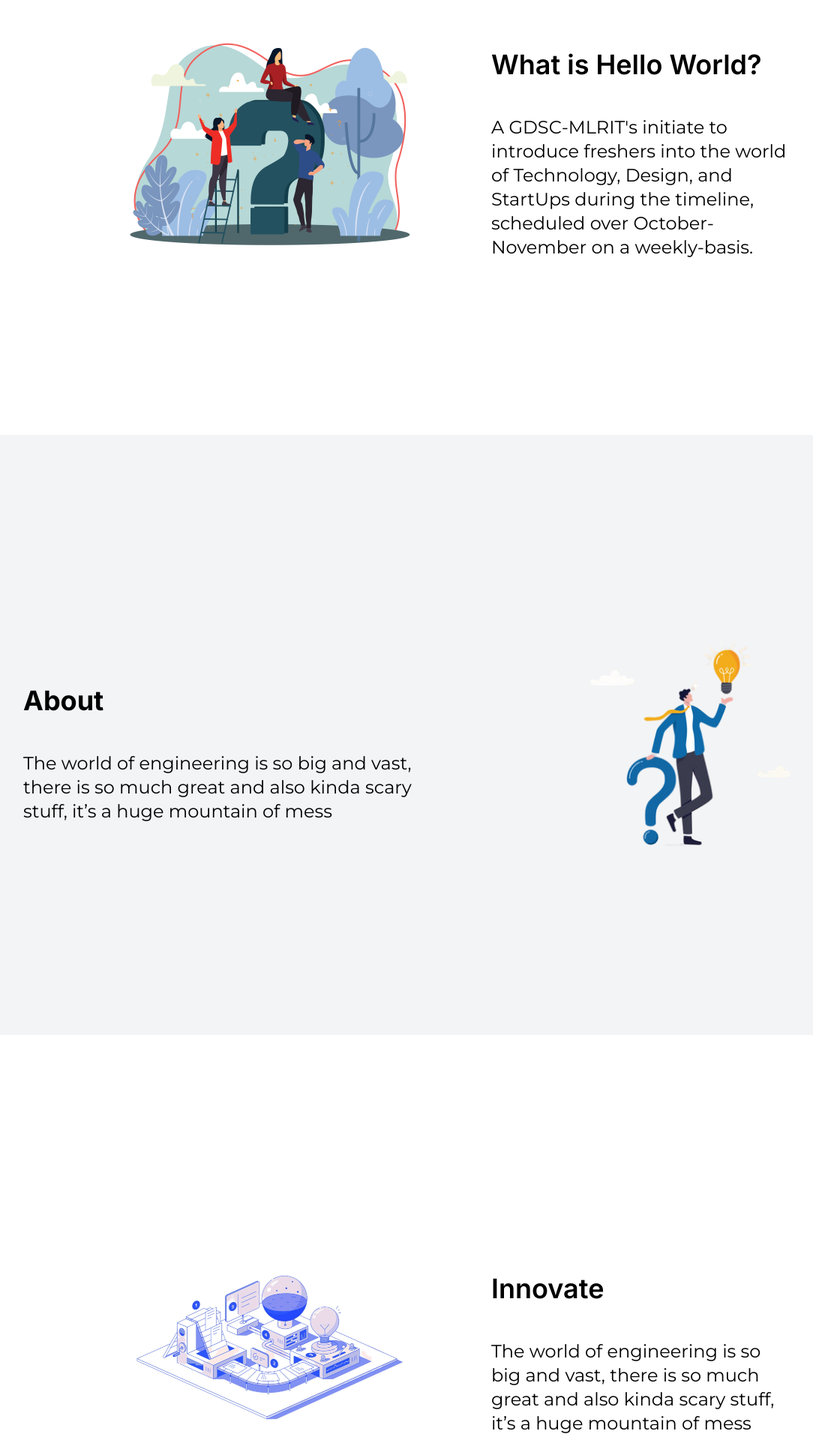
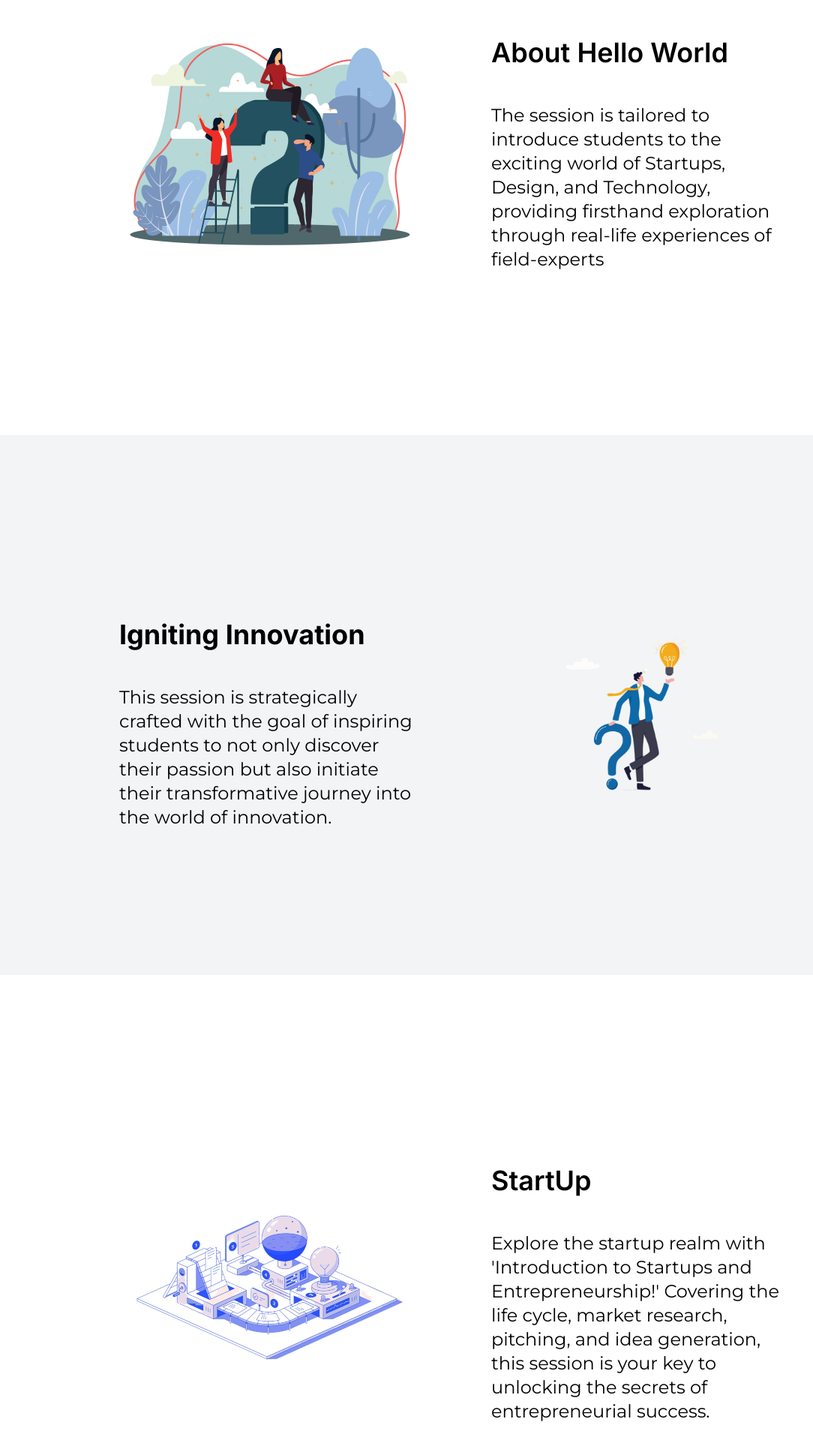
Before and after one commit to Abhiram10122/HelloWorld, a Next.js app: page / in a window 1280 px wide. Shown: the part 1020-2940 px from the top of the page at 75% size, without its empty margins (33-1117 px from the left). Built offline with nearby package versions, Linux system fonts and the light colour scheme; a web font is replaced by a local one.

Commit message:
Corrected content in content page

```diff
--- a/app/page.tsx
+++ b/app/page.tsx
@@ -4,41 +4,42 @@ import Nav from '@/components/Nav'
 import Speakers from '@/components/Speakers'
 import About1 from '@/components/About'
 import About2 from '@/components/About2'
+import Card from "@/components/SpeakerCard"
 import { useState } from 'react'
 
 
 const about_content = {
   background: "bg-white",
-  title: "What is Hello World?",
-  content: "A GDSC-MLRIT's initiate to introduce freshers into the world of Technology, Design, and StartUps during the timeline, scheduled over October-November on a weekly-basis.",
+  title: "About Hello World",
+  content: "The session is tailored to introduce students to the exciting world of Startups, Design, and Technology, providing firsthand exploration  through real-life experiences of field-experts",
   picture: "/about1.jpeg",
 }
 
 const about2_content = {
   background: "bg-gray-100",
-  title: "About",
-  content: "The world of engineering is so big and vast, there is so much great and also kinda scary stuff, it’s a huge mountain of mess ",
+  title: "Igniting Innovation",
+  content: "This session is strategically crafted with the goal of inspiring students to not only discover their passion but also initiate their transformative journey into the world of innovation.",
   picture: "/discover.png",
 }
 
 const innovation_content = {
   background: "bg-white",
-  title: "Innovate",
-  content: "The world of engineering is so big and vast, there is so much great and also kinda scary stuff, it’s a huge mountain of mess ",
+  title: "StartUp",
+  content: "Explore the startup realm with 'Introduction to Startups and Entrepreneurship!' Covering the life cycle, market research, pitching, and idea generation, this session is your key to unlocking the secrets of entrepreneurial success.",
   picture: "/innovatee.jpg",
 }
 
 const design_content = {
   background: "bg-gray-100",
   title: "Design",
-  content: "The world of engineering is so big and vast, there is so much great and also kinda scary stuff, it’s a huge mountain of mess ",
+  content: "Dive into the world of design and grasp its significance. Explore Graphic Design and UI/UX realms, gaining insights and life lessons through design—an enriching journey beyond visuals.",
   picture: "/designn.jpg",
 }
 
 const tech_content = {
   background: "bg-white",
   title: "Technology",
-  content: "The world of engineering is so big and vast, there is so much great and also kinda scary stuff, it’s a huge mountain of mess ",
+  content: "Explore Computer Science and Engineering, including Software Development, Chat GPT & Generative AI. Dive into Networking, Cloud, and Cyber Security, and embrace the collaborative spirit of Open Source & GitHub. Ready to navigate the tech landscape?",
   picture: "/Techkasvg.svg",
 }
 
@@ -95,30 +96,50 @@ export default function Home() {
 
       <section id="course">
         <section>
-          <About1 contents={innovation_content}/>
+          <About1 contents={innovation_content} dark={dark}/>
         </section>
 
         <section>
-          <About2 contents={design_content}/>
+          <About2 contents={design_content} dark={dark}/>
         </section>
 
         <section>
-          <About1 contents={tech_content}/>
+          <About1 contents={tech_content} dark={dark}/>
         </section>
       </section>
 
 
-      <section id="speakers" className='pt-16 pb-8 bg-gray-100 flex flex-col justify-center items-center'>
+      {/* <section id="speakers" className='pt-16 pb-8 bg-gray-100 flex flex-col justify-center items-center'>
         <h1 className='font-montserrat font-bold text-2xl max-sm:xl '>Meet Our Speakers</h1>
         <div className='grid lg:grid-cols-3 md:grid-cols-2 sm:grid-cols-1 grid-col-1 sm:gap-4 gap-14'>
+          <Card name="Dinesh" info="GitHub campus expert" source="/profileImage.jpeg"/>
           <Speakers name="Dinesh" pic="/profileImage.jpeg"/>
           <Speakers name="Sherlock" pic="/profileImage.jpeg"/>
           <Speakers name="Aditya" pic="/profileImage.jpeg"/>
         </div>
-      </section>
+      </section> */}
 
-      <section id="faqs" className='px-0 py-8'>
-        <Accordion/>
+
+      <div id= "speakers"className={`flex flex-col justify-center min-h-screen ${dark ? "bg-[url(/bgGrid.jpeg)] bg-contain text-[#627EF3]":"bg-gray-100"}`}>
+        <div className='my-4'>
+          <h1 className="text-4xl font-sans text-center font-semibold">Our Speakers</h1>
+        </div>
+
+        <div className="flex pb-5 px-5 flex-wrap items-center justify-evenly gap-8 min-h-[80vh] max-md:pt-14 max-md:pb-8 md:px-[8rem]">
+        <Card name={"Afnan Abdul Vasay"} info={"Github Campus Expert"}
+            source={"/profileImage.jpeg"} dark={dark}/>
+        <Card name={"Dinesh Nalam"} info={"Lead-GDSC Mlrit"} dark={dark}
+            source={"https://encrypted-tbn0.gstatic.com/images?q=tbn:ANd9GcTfBp5Jh1FS7gjMnHJhhV_QDcZvq6Gqkorglw&usqp=CAU"}/>
+        <Card name={"Sri Nikhil"} info={"Creatives Lead"} dark={dark}
+            source={"https://encrypted-tbn0.gstatic.com/images?q=tbn:ANd9GcTfBp5Jh1FS7gjMnHJhhV_QDcZvq6Gqkorglw&usqp=CAU"}/>
+        <Card name={"Adithya Vardhan"} info={"Technical Lead"} dark={dark}
+            source={"https://encrypted-tbn0.gstatic.com/images?q=tbn:ANd9GcTfBp5Jh1FS7gjMnHJhhV_QDcZvq6Gqkorglw&usqp=CAU"}/>
+        </div>
+      </div>
+
+
+      <section id="faqs">
+        <Accordion dark={dark}/>
       </section>
 
       <footer id="footer" className='bg-[#323232] text-white font-bold text-lg py-10 px-5 flex justify-center items-center'>
--- a/components/About.tsx
+++ b/components/About.tsx
@@ -11,8 +11,8 @@ const About1 = ({contents, dark}: any) => {
                 <img src={contents.picture} alt="" className='rounded-3xl ' />
         </div>
         <div className='w-full px-12 lg:w-1/2 flex flex-col items-start justify-start py-8'>
-            <p className="text-4xl w-full my-12 font-semibold pb-0">{contents.title}</p>
-            <p className='pb-4 font-montserrat text-2xl'>
+            <p className={`text-4xl w-full my-12 font-semibold pb-0 ${dark ? "text-[#627EF3]": ""}`}>{contents.title}</p>
+            <p className='pb-4 font-montserrat text-2xl max-md:text-xl'>
                 {contents.content}
             </p>
             {/* <p className='pb-4 font-montserrat text-2xl'>
--- a/components/About2.tsx
+++ b/components/About2.tsx
@@ -2,14 +2,14 @@ import React from 'react';
 
 const About2 = ({contents, dark}: any) => {
   return (
-  <div className={`min-h-screen flex items-center justify-center flex-col pt-5 ${dark ? "bg-[url(/bgGrid.jpeg)] bg-contain text-[#627EF3]":`${contents.background}`}`}>
+  <div className={`min-h-[90vh] flex items-center justify-center flex-col pt-5 max-md:pt-14 max-md:pb-8 md:px-[8rem] ${dark ? "bg-[url(/bgGrid.jpeg)] bg-contain text-[#627EF3]":`${contents.background}`}`}>
      {/* <div>
         <p className="text-center text-4xl w-full my-12 font-semibold pb-0">About</p>
      </div> */}
      <div className=' flex flex-wrap px-4 items-center max-md:flex-col-reverse'>
         <div className='w-full px-12 lg:w-1/2 flex flex-col items-start justify-start py-8'>
             <p className="text-4xl w-full my-12 font-bold pb-0">{contents.title}</p>
-            <p className={`pb-4 font-montserrat text-2xl max-md:lg ${dark ? "text-white":"text-black"}`}>
+            <p className={`pb-4 font-montserrat text-2xl max-md:text-xl  ${dark ? "text-white":"text-black"}`}>
                 {contents.content}
             </p>
         </div>
--- /dev/null
+++ b/components/SpeakerCard.tsx
@@ -0,0 +1,18 @@
+
+
+const Card = ({name,info,source, dark}: any) => {
+    return (
+      <div className={`${dark ? "border-black shadow-gray-800 shadow-2xl bg-card-bg" : "shadow-xl bg-white-400 text-black"} rounded-2xl text-center text-gray-500 max-w-sm  p-5 flex flex-col items-center justify-center`}>
+      <img className="w-24 h-24 rounded-full mx-auto object-cover object-center" src={source} alt=""/>
+      <div className="text-sm mt-5">
+          <a href="#"
+              className={`font-medium leading-none transition ${dark ? "text-white" : "text-black"} duration-500 ease-in-out`}>{name}
+          </a>
+          <p>{info}</p>
+      </div>
+      </div>
+
+    )
+  }
+
+  export default Card
--- a/tailwind.config.ts
+++ b/tailwind.config.ts
@@ -1,32 +1,33 @@
-import type { Config } from 'tailwindcss'
+import type { Config } from "tailwindcss";
 
 const config: Config = {
   content: [
-    './pages/**/*.{js,ts,jsx,tsx,mdx}',
-    './components/**/*.{js,ts,jsx,tsx,mdx}',
-    './app/**/*.{js,ts,jsx,tsx,mdx}',
+    "./pages/**/*.{js,ts,jsx,tsx,mdx}",
+    "./components/**/*.{js,ts,jsx,tsx,mdx}",
+    "./app/**/*.{js,ts,jsx,tsx,mdx}",
   ],
   theme: {
     extend: {
       backgroundImage: {
-        'gradient-radial': 'radial-gradient(var(--tw-gradient-stops))',
-        'gradient-conic':
-          'conic-gradient(from 180deg at 50% 50%, var(--tw-gradient-stops))',
+        "gradient-radial": "radial-gradient(var(--tw-gradient-stops))",
+        "gradient-conic":
+          "conic-gradient(from 180deg at 50% 50%, var(--tw-gradient-stops))",
       },
       fontFamily: {
-        palanquin: ['Palanquin', 'sans-serif'],
-        montserrat: ['Montserrat', 'sans-serif'],
-        poppins: ['Poppins', 'sans-serif']
+        palanquin: ["Palanquin", "sans-serif"],
+        montserrat: ["Montserrat", "sans-serif"],
+        poppins: ["Poppins", "sans-serif"],
       },
       colors: {
-        'primary': "#ECEEFF",
+        primary: "#ECEEFF",
         "coral-red": "#FF6452",
         "slate-gray": "#6D6D6D",
         "pale-blue": "#F5F6FF",
-        "white-400": "rgba(255, 255, 255, 0.80)"
+        "white-400": "rgba(255, 255, 255, 0.80)",
+        "card-bg": "#1F2937",
       },
     },
   },
   plugins: [],
-}
-export default config
+};
+export default config;
```
Also changed, not shown: components/Accordion.tsx (+13 -13 lines).
